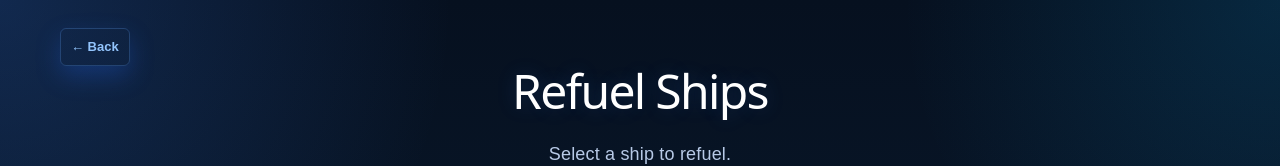
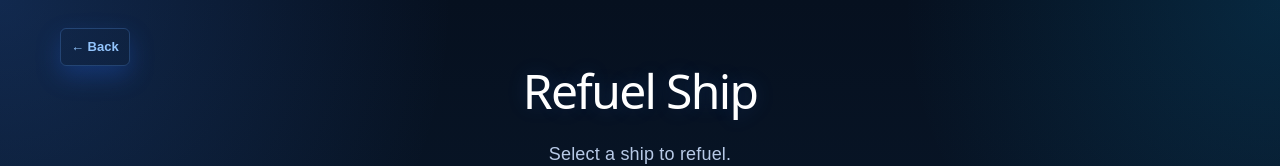
Before and after one commit to bega57/PoC, a React (Vite) app in the folder frontend/: page /market/1/refuel in a window 1280 px wide. Shown: the top 166 px of the page. Built offline with nearby package versions, Linux system fonts and the light colour scheme; no server answers.

Commit message:
change ship repair and refuel header name

```diff
--- a/frontend/src/pages/ShipRefuelPage.jsx
+++ b/frontend/src/pages/ShipRefuelPage.jsx
@@ -39,7 +39,7 @@ function ShipRefuelPage() {
                 </button>
 
                 <header className="market-header">
-                    <h1>Refuel Ships</h1>
+                    <h1>Refuel Ship</h1>
                     <p>Select a ship to refuel.</p>
                 </header>
 
--- a/frontend/src/pages/ShipRepairPage.jsx
+++ b/frontend/src/pages/ShipRepairPage.jsx
@@ -39,7 +39,7 @@ function ShipRepairPage() {
                 </button>
 
                 <header className="market-header">
-                    <h1>Repair Ships</h1>
+                    <h1>Repair Ship</h1>
                     <p>Select a ship to repair.</p>
                 </header>
 
```
